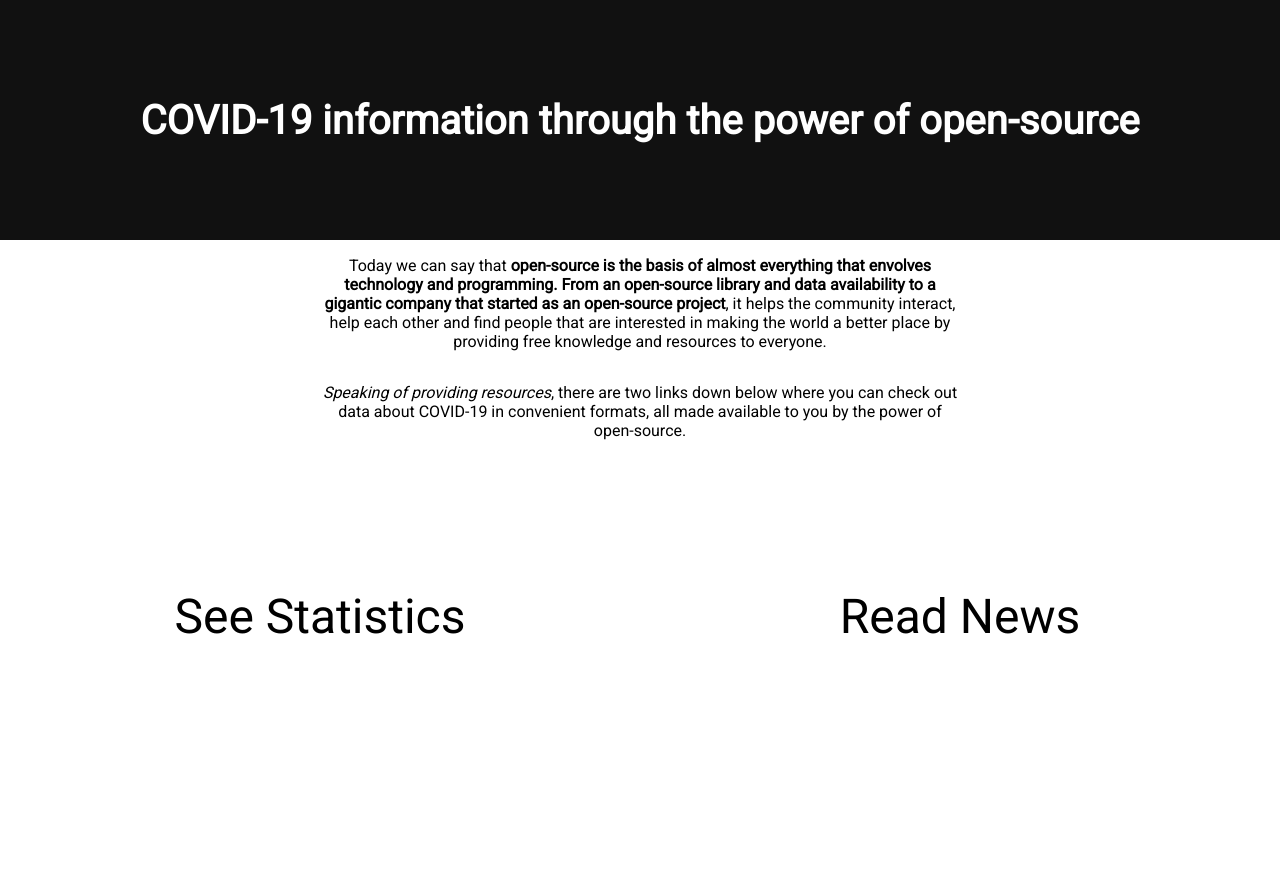
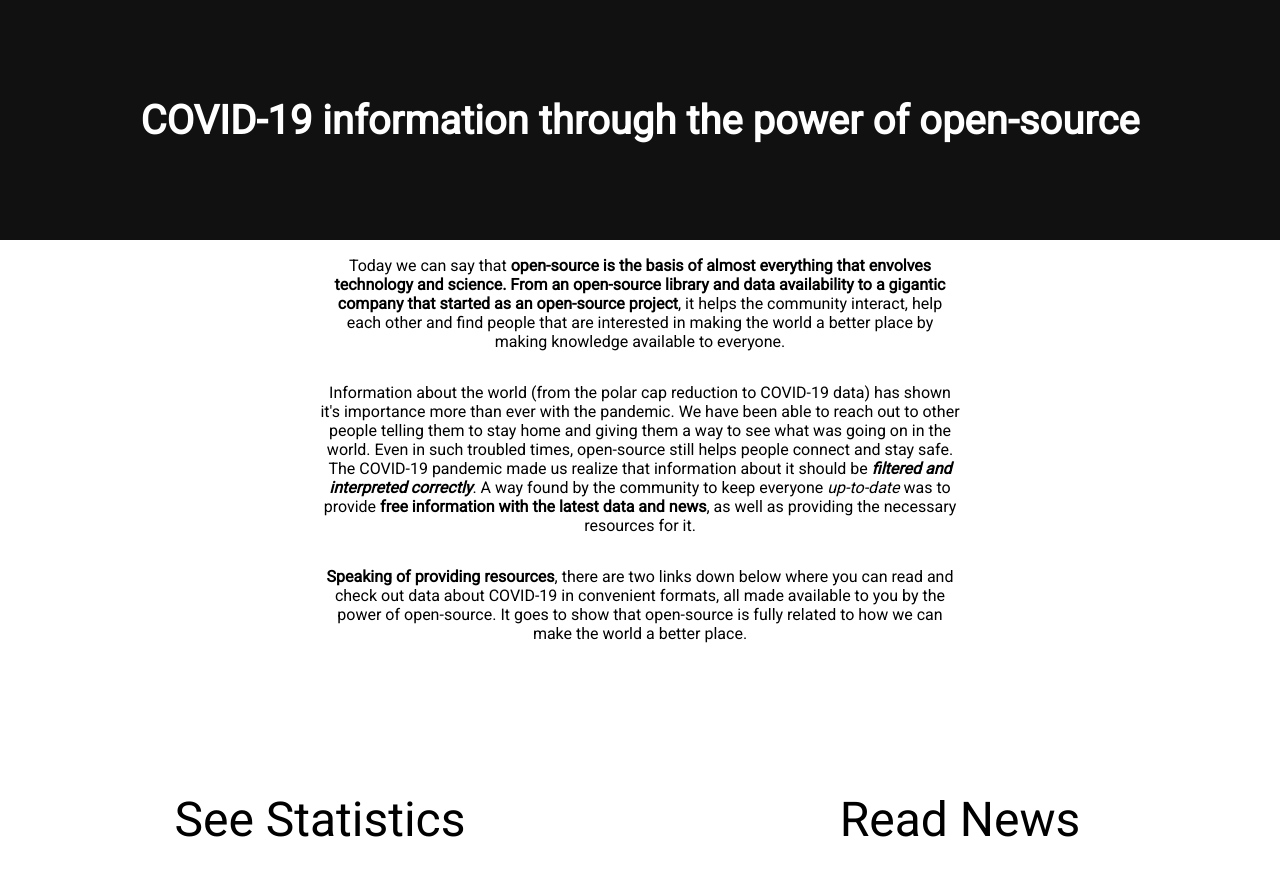
Before and after one commit to JustAn0therDev/open-source-covid-vis, a Next.js app: page / in a window 1280 px wide. Shown: the top 876 px of the page. Before the commit the page ends 800 px from the top, so only its background shows below. Built offline with nearby package versions, Linux system fonts and the light colour scheme.

Commit message:
Adding first chart component, react-vis dependency, chaging styles and changing text in the index page

```diff
--- a/package.json
+++ b/package.json
@@ -12,6 +12,7 @@
     "react": "^16.8.0",
     "react-dom": "^16.8.0",
     "react-is": "^16.8.0",
+    "react-vis": "^1.11.7",
     "styled-components": "^5.0.0",
     "swr": "^0.4.1"
   },
--- a/pages/news.js
+++ b/pages/news.js
@@ -10,7 +10,7 @@ export default function News({ fontFamilyUrl }) {
       <link href={fontFamilyUrl} rel="stylesheet"></link>
     </Head>
       <Title>
-        NEWS
+        READ THE NEWS
       </Title>
       <NewsList>
 
--- a/src/components/OpenSourceArticle/index.js
+++ b/src/components/OpenSourceArticle/index.js
@@ -20,13 +20,22 @@ export default function OpenSourceArticle() {
     return (
         <Article>
             <Paragraph>
-                Today we can say that <strong>open-source is the basis of almost everything that envolves technology and programming. From an open-source library
+                Today we can say that <strong>open-source is the basis of almost everything that envolves technology and science. From an open-source library
                 and data availability to a gigantic company that started as an open-source project</strong>, it helps the community interact, help each other
-                and find people that are interested in making the world a better place by providing free knowledge and resources to everyone.
+                and find people that are interested in making the world a better place by making knowledge available to everyone.
             </Paragraph>
             <Paragraph>
-                <em>Speaking of providing resources</em>, there are two links down below where you can check out data about COVID-19 in convenient formats,
-                all made available to you by the power of open-source.
+                Information about the world (from the polar cap reduction to COVID-19 data) has shown it's importance more than ever with the pandemic.
+                We have been able to reach out to other people telling them to stay home and
+                giving them a way to see what was going on in the world. Even in such troubled times, open-source still helps people connect and stay safe.
+                The COVID-19 pandemic made us realize that information about it should be <strong><em>filtered and interpreted correctly</em></strong>.
+                A way found by the community to keep everyone <em>up-to-date</em> was to provide <strong>free information with the latest data and news</strong>,
+                as well as providing the necessary resources for it.
+            </Paragraph>
+
+            <Paragraph>
+                <strong>Speaking of providing resources</strong>, there are two links down below where you can read and check out data about COVID-19 in convenient formats,
+                all made available to you by the power of open-source. It goes to show that open-source is fully related to how we can make the world a better place.
             </Paragraph>
         </Article>
     )
```
Also changed, not shown: pages/graphs.js (+12 -1 lines), src/components/Chart/index.js (added, +41 -0 lines), 1 other file (tests, documents, lock files or other folders).
